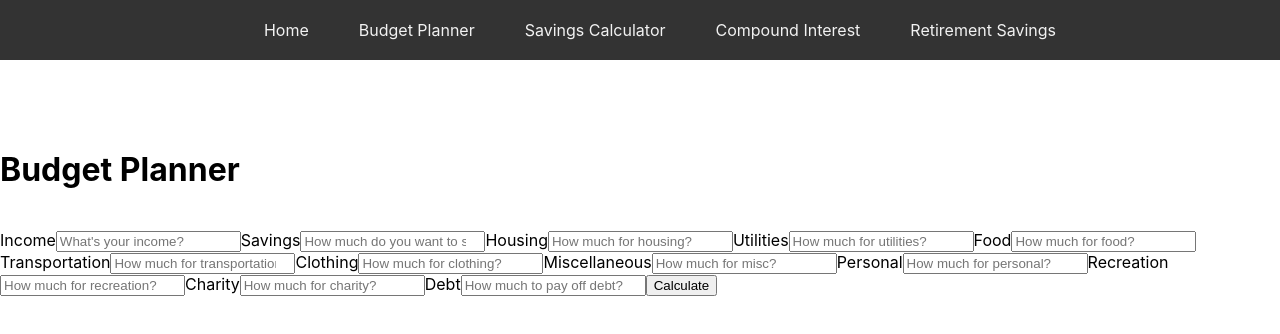
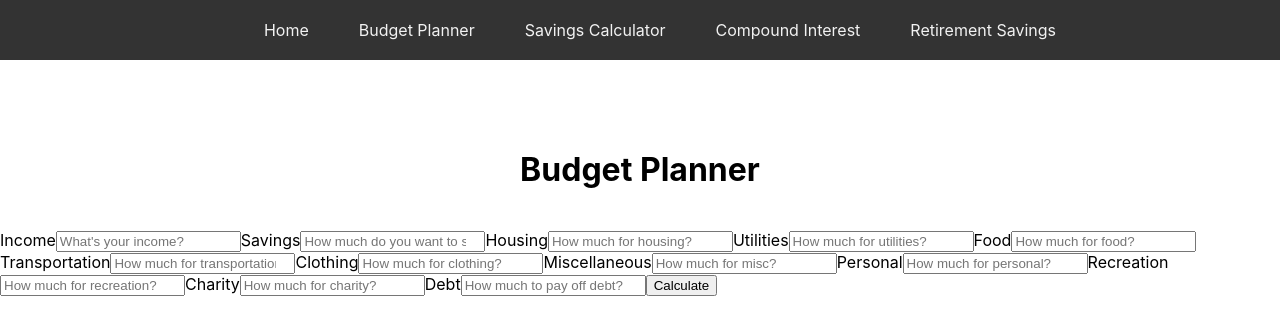
Before and after one commit to MareikeW/fincalc-project, a React (Create React App) app: page /budgetplanner in a window 1280 px wide. Shown: the top 334 px of the page. Built offline with nearby package versions, Linux system fonts and the light colour scheme.

Commit message:
center align header

```diff
--- a/src/pages/budget.js
+++ b/src/pages/budget.js
@@ -6,7 +6,7 @@ const Budget = () => {
     return (
         <div>
             <NavBar/>
-            <h1>Budget Planner</h1>
+            <h1 style={{textAlign:"center"}}>Budget Planner</h1>
             <BudgetForm />
         </div>
     )
```
